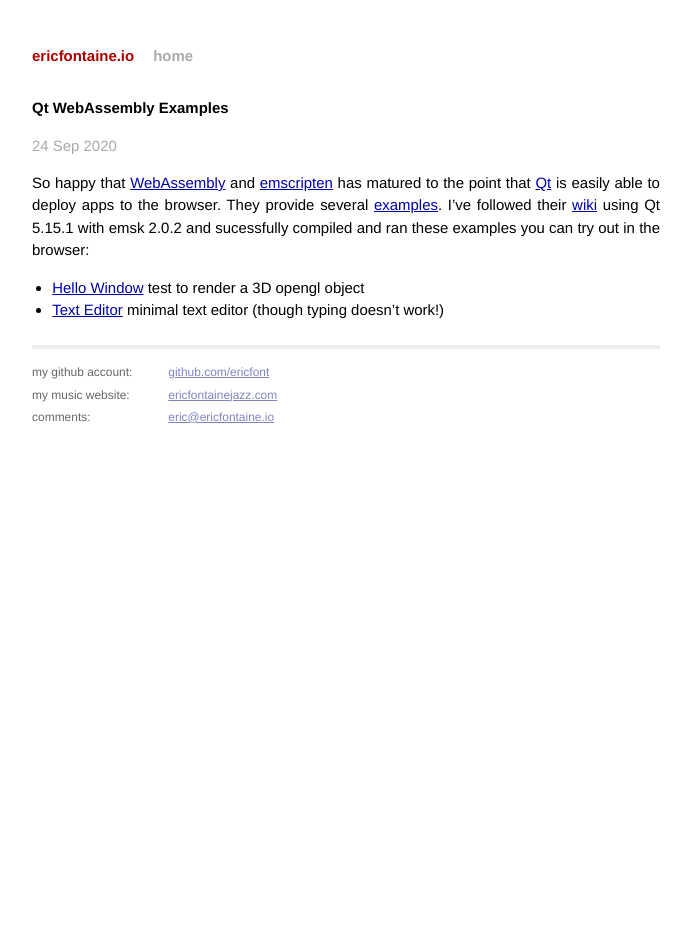
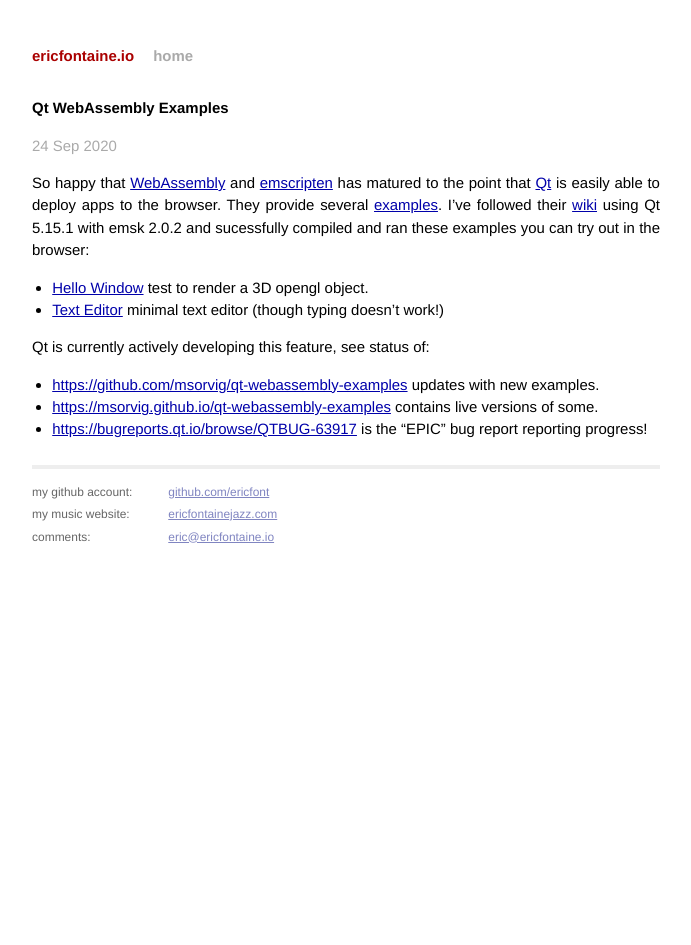
Before and after one commit to ericfont/ericfont.github.io, a Jekyll site: the page built from _posts/2020-09-24-Qt-WebAssembly.markdown, in a window 1280 px wide. Shown: the whole page, without its empty margins (294-985 px from the left). Built offline with Jekyll 4.4.1, drawn with Linux system fonts in a browser that asks for light colours.

Commit message:
added msorvig's Qt WebAssembly examples

```diff
--- a/_posts/2020-09-24-Qt-WebAssembly.markdown
+++ b/_posts/2020-09-24-Qt-WebAssembly.markdown
@@ -6,5 +6,10 @@ date: 2020-09-24
 
 So happy that [WebAssembly](https://webassembly.org) and [emscripten](https://emscripten.org) has matured to the point that [Qt](https://qt.io) is easily able to deploy apps to the browser.  They provide several [examples](https://www.qt.io/qt-examples-for-webassembly).  I've followed their [wiki](https://wiki.qt.io/Qt_for_WebAssembly) using Qt 5.15.1 with emsk 2.0.2 and sucessfully compiled and ran these examples you can try out in the browser:
 
-* [Hello Window]({% link qt/hellowindow/index.html %}) test to render a 3D opengl object
+* [Hello Window]({% link qt/hellowindow/index.html %}) test to render a 3D opengl object.
 * [Text Editor]({% link qt/texteditor/index.html %}) minimal text editor (though typing doesn't work!)
+
+Qt is currently actively developing this feature, see status of:
+* <https://github.com/msorvig/qt-webassembly-examples> updates with new examples.
+* <https://msorvig.github.io/qt-webassembly-examples> contains live versions of some.
+* <https://bugreports.qt.io/browse/QTBUG-63917> is the "EPIC" bug report reporting progress!
```
